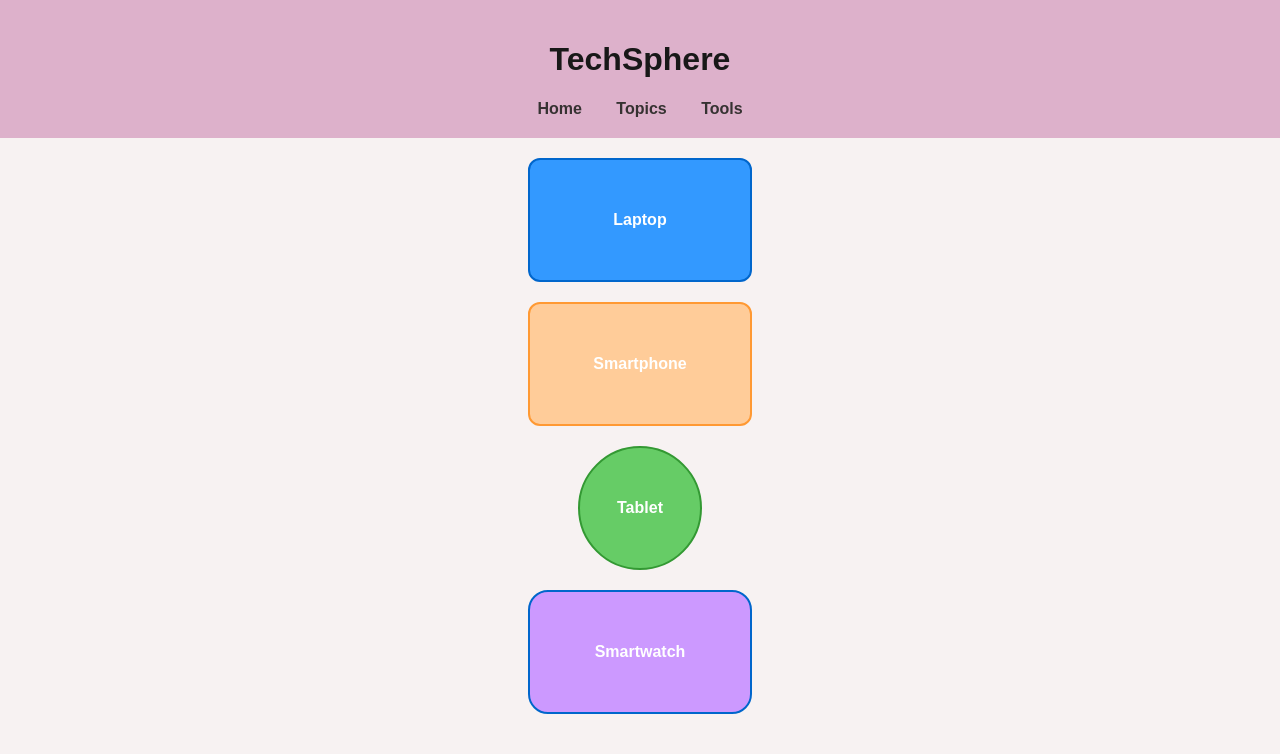
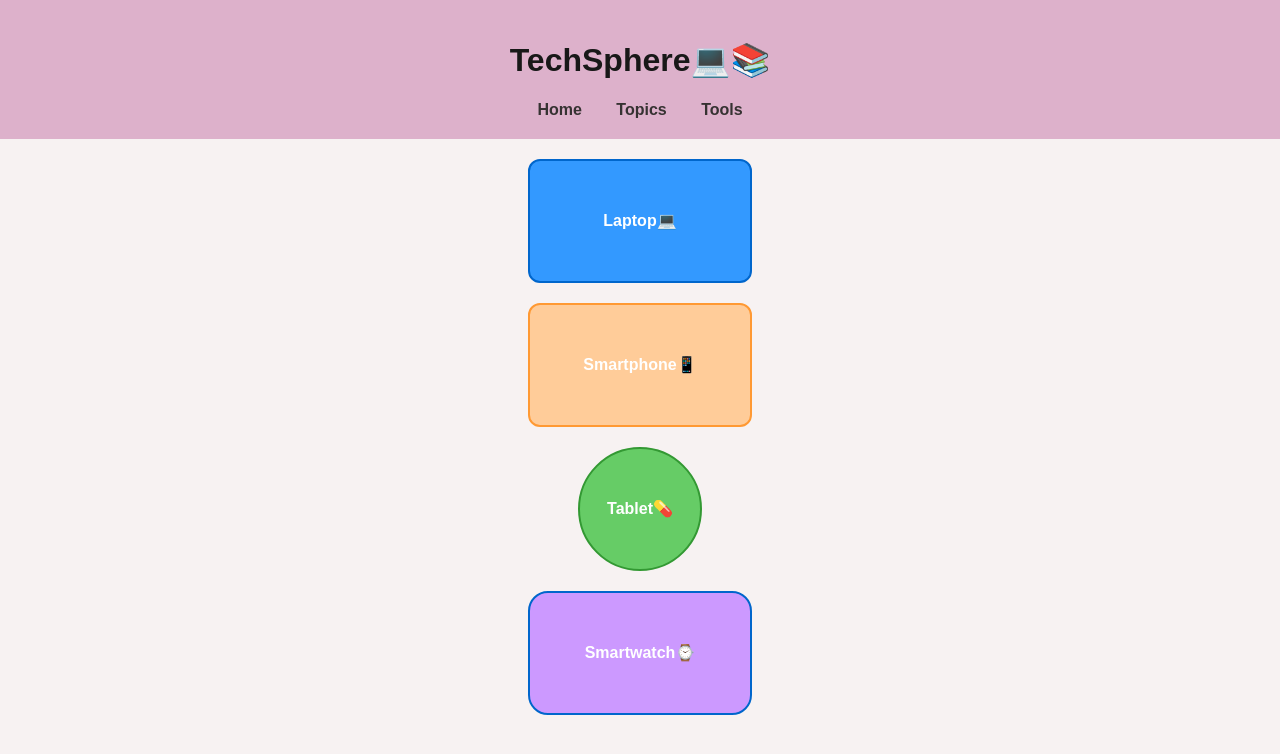
Before and after one commit to Namratashekhar/TechSphere, a plain HTML site: page pages/tools.html in a window 1280 px wide. Drawn offline with Linux system fonts and the light colour scheme.

Commit message:
Added emojies

```diff
--- a/pages/tools.html
+++ b/pages/tools.html
@@ -17,7 +17,7 @@
 <body>
 
     <header>
-        <h1>TechSphere</h1>
+        <h1>TechSphere💻📚</h1>
         <nav>
             <a href="./../index.html">Home</a>
             <a href="topics.html">Topics</a>
@@ -26,10 +26,10 @@
     </header>
 
     <main>
-        <div class="box-external">Laptop</div>
-        <div class="box-external" style="background-color:#ffcc99; border-color:#ff9933;">Smartphone</div>
-        <div class="circle-external">Tablet</div>
-        <div class="box-external" style="border-radius:20px; background-color:#cc99ff;">Smartwatch</div>
+        <div class="box-external">Laptop💻</div>
+        <div class="box-external" style="background-color:#ffcc99; border-color:#ff9933;">Smartphone📱</div>
+        <div class="circle-external">Tablet💊</div>
+        <div class="box-external" style="border-radius:20px; background-color:#cc99ff;">Smartwatch⌚</div>
     </main>
 
 </body>
```
Also changed, not shown: index.html (+3 -3 lines), pages/topics.html (+4 -4 lines).
